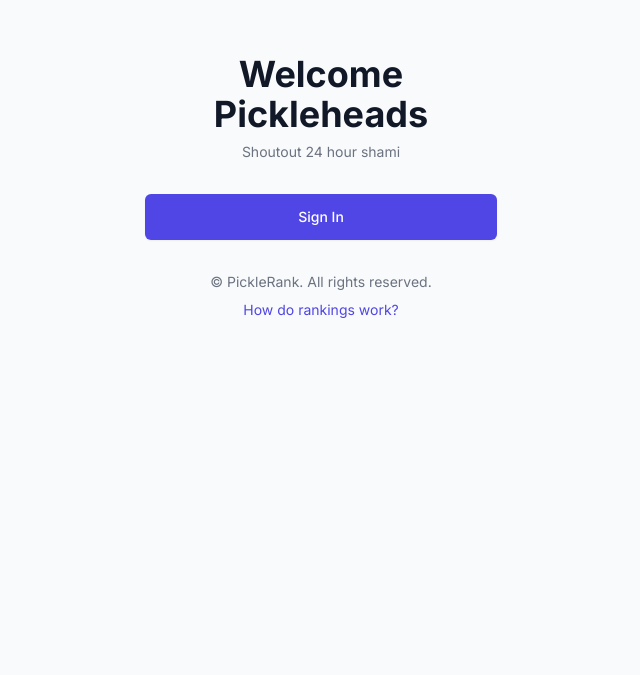
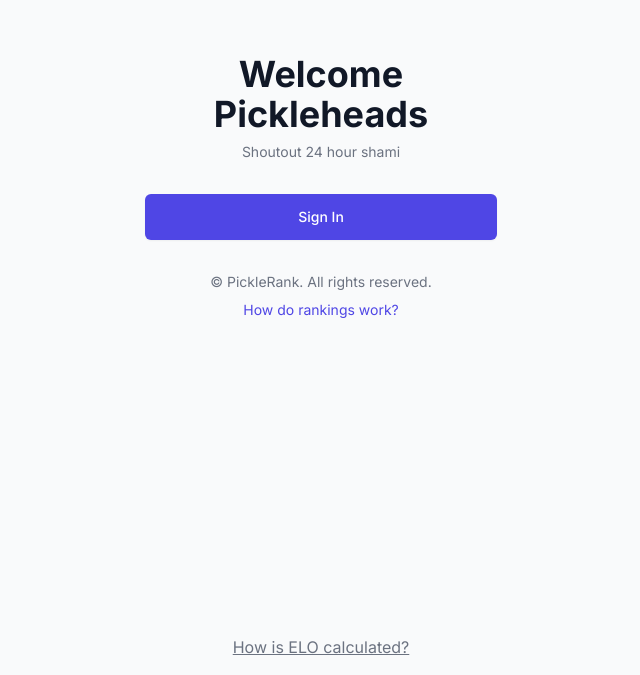
Before and after one commit to AyanAnees/PickleRank, a Next.js app: page / in a window 1280 px wide. Shown: the part 245-920 px from the top of the page, without its empty margins (319-959 px from the left). Before the commit the page ends 864 px from the top, so only its background shows below. Built offline with nearby package versions, Linux system fonts and the light colour scheme; no server answers; the database is empty.

Commit message:
feat: integrate EloFooter component into layout

```diff
--- a/src/app/layout.tsx
+++ b/src/app/layout.tsx
@@ -3,6 +3,7 @@
 import { Inter } from 'next/font/google';
 import './globals.css';
 import { AuthProvider } from '../contexts/AuthContext';
+import EloFooter from '../components/EloFooter';
 
 const inter = Inter({ subsets: ['latin'] });
 
@@ -23,6 +24,7 @@
           <main className="max-w-md mx-auto px-4 py-8">
             {children}
           </main>
+          <EloFooter />
         </AuthProvider>
       </body>
     </html>
--- /dev/null
+++ b/src/components/EloFooter.tsx
@@ -0,0 +1,11 @@
+import Link from 'next/link';
+
+export default function EloFooter() {
+  return (
+    <footer className="text-center py-4 text-gray-500">
+      <Link href="/rankings-explained" className="underline">
+        How is ELO calculated?
+      </Link>
+    </footer>
+  );
+}
```
